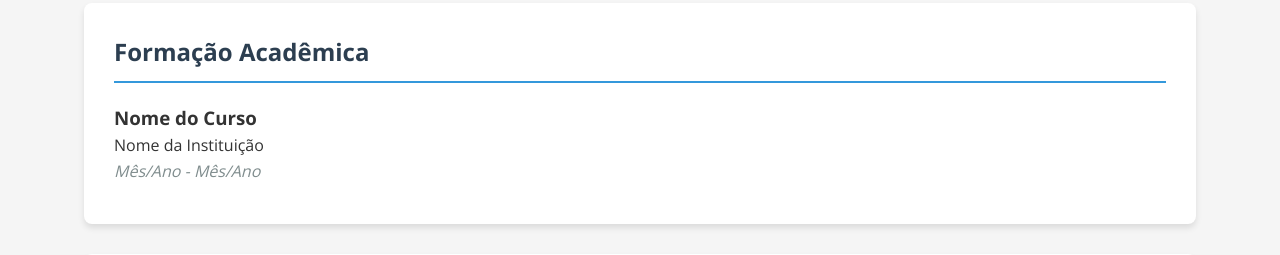
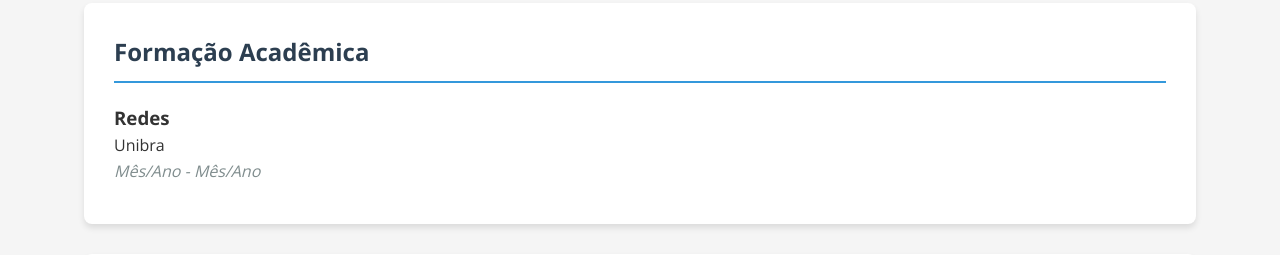
Before and after one commit to unibragabriel/pratica_python, a Python web app: template templates/index.html in a window 1280 px wide. Shown: the part 1005-1260 px from the top of the page. Run offline with Jinja, Linux system fonts and the light colour scheme; the template is opened without the code that fills it, so the values that code supplies are empty.

Commit message:
Update index.html

```diff
--- a/templates/index.html
+++ b/templates/index.html
@@ -53,8 +53,8 @@
         <section id="formacao" class="card">
             <h2>Formação Acadêmica</h2>
             <div class="education-item">
-                <h3>Nome do Curso</h3>
-                <p class="institution">Nome da Instituição</p>
+                <h3>Redes</h3>
+                <p class="institution">Unibra</p>
                 <p class="period">Mês/Ano - Mês/Ano</p>
             </div>
             <!-- Adicione mais itens de formação conforme necessário -->
```
